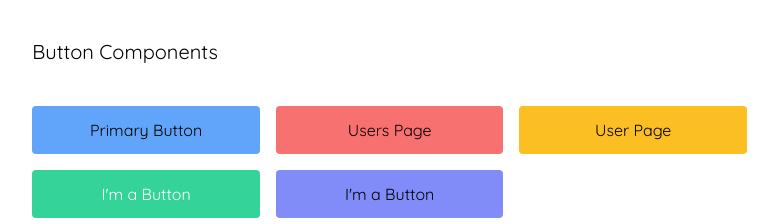
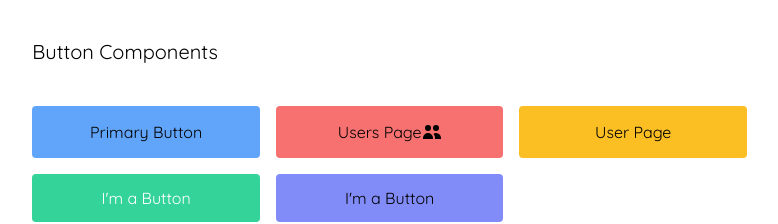
Before and after one commit to reeceballano/vue-repository-pattern, a Vue app: page /about in a window 1280 px wide. Shown: the part 2062-2286 px from the top of the page, without its empty margins (469-1247 px from the left). Built offline with nearby package versions, Linux system fonts and the light colour scheme; no server answers.

Commit message:
added icon

```diff
--- a/src/views/About.vue
+++ b/src/views/About.vue
@@ -50,7 +50,7 @@
                     Primary Button
                 </PrimaryButton>
 
-                <PrimaryButton route-to="/users" bg="blue" css-style="bg-red-400 hover:bg-red-200">
+                <PrimaryButton icon="UsersIcon" route-to="/users" bg="blue" css-style="bg-red-400 hover:bg-red-200">
                     Users Page
                 </PrimaryButton>
 
```
